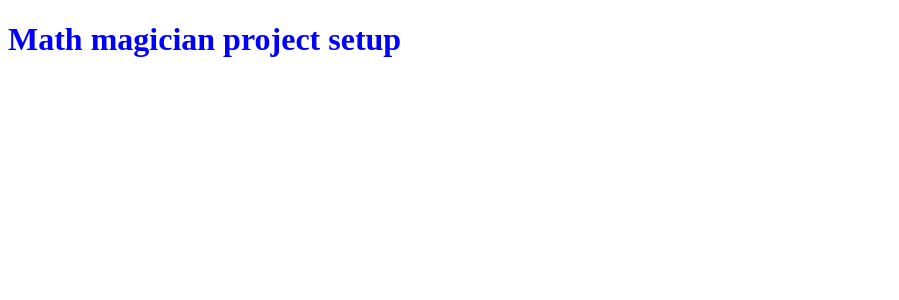
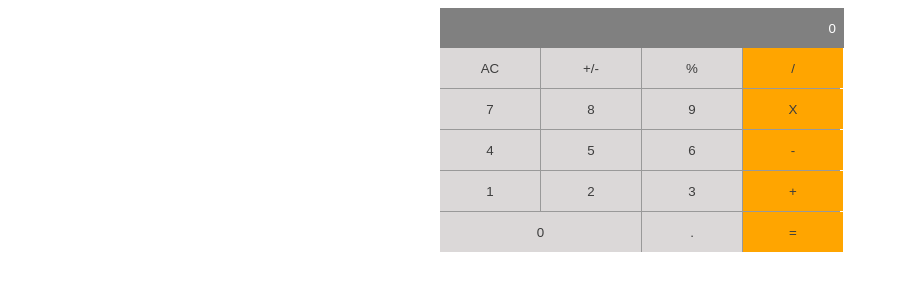
Before and after one commit to benshidanny11/mathmagician, a React (Create React App) app: page / in a window 1280 px wide. Shown: the top 300 px of the page, without its empty margins (0-899 px from the left). Built offline with nearby package versions, Linux system fonts and the light colour scheme.

Commit message:
Implement components

```diff
--- a/src/App.js
+++ b/src/App.js
@@ -1,9 +1,10 @@
+import Calculator from './components/Calculator';
 import './styles/main.css';
 
 function App() {
   return (
     <div className="App">
-      <h1>Math magician project setup</h1>
+      <Calculator />
     </div>
   );
 }
--- /dev/null
+++ b/src/components/Button.js
@@ -0,0 +1,21 @@
+/* eslint-disable react/prefer-stateless-function */
+import React, { Component } from 'react';
+import PropTypes from 'prop-types';
+import classNames from 'classnames';
+
+export default class Button extends Component {
+  render() {
+    Button.propTypes = {
+      label: PropTypes.string.isRequired,
+      color: PropTypes.string.isRequired,
+      clickEvent: PropTypes.func.isRequired,
+      style: PropTypes.string.isRequired,
+    };
+    const {
+      label, color, clickEvent, style,
+    } = this.props;
+    return (
+      <button type="button" className={classNames(color, style)} onClick={clickEvent}>{label}</button>
+    );
+  }
+}
--- /dev/null
+++ b/src/components/Calculator.js
@@ -0,0 +1,39 @@
+/* eslint-disable react/destructuring-assignment */
+/* eslint-disable class-methods-use-this */
+/* eslint-disable max-len */
+/* eslint-disable react/prefer-stateless-function */
+import React, { Component } from 'react';
+import Button from './Button';
+import getBttonList from './getButtonList';
+import Input from './Input';
+
+export default class Calculator extends Component {
+  constructor(props) {
+    super(props);
+    this.state = {
+      value: '0',
+    };
+    this.clickEvent = this.clickEvent.bind(this);
+  }
+
+  clickEvent(e) {
+    const { value } = this.state;
+    this.setState({
+      value: value !== '0' ? value + e.target.innerText : e.target.innerText,
+    });
+  }
+
+  render() {
+    const { value } = this.state;
+    return (
+      <div className="main">
+        <Input value={value} />
+        <div className="btns-container">
+          {' '}
+          {getBttonList().map((button, i) => (<Button label={button.label} color={button.color} key={Math.random(1, 1000000)} clickEvent={this.clickEvent} style={i === 16 ? 'big' : ''} />))}
+        </div>
+
+      </div>
+    );
+  }
+}
--- /dev/null
+++ b/src/components/Input.js
@@ -0,0 +1,18 @@
+/* eslint-disable react/prefer-stateless-function */
+import React, { Component } from 'react';
+import PropTypes from 'prop-types';
+
+export default class Input extends Component {
+  render() {
+    Input.propTypes = {
+      value: PropTypes.number.isRequired,
+    };
+
+    const { value } = this.props;
+    return (
+      <div className="inputcontainer">
+        <input type="text" readOnly value={value} />
+      </div>
+    );
+  }
+}
--- /dev/null
+++ b/src/components/getButtonList.js
@@ -0,0 +1,15 @@
+const getBttonList = (clickEvent = null) => {
+  const buttons = [{ label: 'AC', color: 'gray', clickEvent }, { label: '+/-', color: 'gray', clickEvent },
+    { label: '%', color: 'gray', clickEvent }, { label: '/', color: 'orange', clickEvent },
+    { label: '7', color: 'gray', clickEvent }, { label: '8', color: 'gray', clickEvent },
+    { label: '9', color: 'gray', clickEvent }, { label: 'X', color: 'orange', clickEvent },
+    { label: '4', color: 'gray', clickEvent }, { label: '5', color: 'gray', clickEvent },
+    { label: '6', color: 'gray', clickEvent }, { label: '-', color: 'orange', clickEvent },
+    { label: '1', color: 'gray', clickEvent }, { label: '2', color: 'gray', clickEvent },
+    { label: '3', color: 'gray', clickEvent }, { label: '+', color: 'orange', clickEvent },
+    { label: '0', color: 'gray', clickEvent },
+    { label: '.', color: 'gray', clickEvent },
+    { label: '=', color: 'orange', clickEvent }];
+  return buttons;
+};
+export default getBttonList;
--- a/src/styles/main.css
+++ b/src/styles/main.css
@@ -1,3 +1,57 @@
+/* stylelint-disable declaration-block-no-redundant-longhand-properties */
 h1 {
   color: blue;
 }
+
+body {
+  display: flex;
+  justify-content: center;
+}
+
+.main {
+  width: 400px;
+  display: flex;
+  flex-direction: column;
+  justify-content: center;
+  background-color: rgb(153 153 153);
+}
+
+.btns-container {
+  display: grid;
+  grid-template-columns: 25% 25% 25% 25%;
+  gap: 1px;
+}
+
+.btns-container > button {
+  color: rgb(61 61 61);
+  border: none;
+  height: 40px;
+}
+
+.gray {
+  background-color: rgb(219 216 216);
+}
+
+.orange {
+  background-color: orange;
+}
+
+.inputcontainer > input {
+  width: 97%;
+  height: 40px;
+  background-color: gray;
+  color: #fff;
+  border: none;
+  direction: rtl;
+  padding: 0 0.5rem;
+}
+
+.inputcontainer > input:focus {
+  border: none;
+  outline: none;
+}
+
+.big {
+  grid-column-start: 1;
+  grid-column-end: 3;
+}
```
Also changed, not shown: package.json (+7 -1 lines), 1 other file (tests, documents, lock files or other folders).
